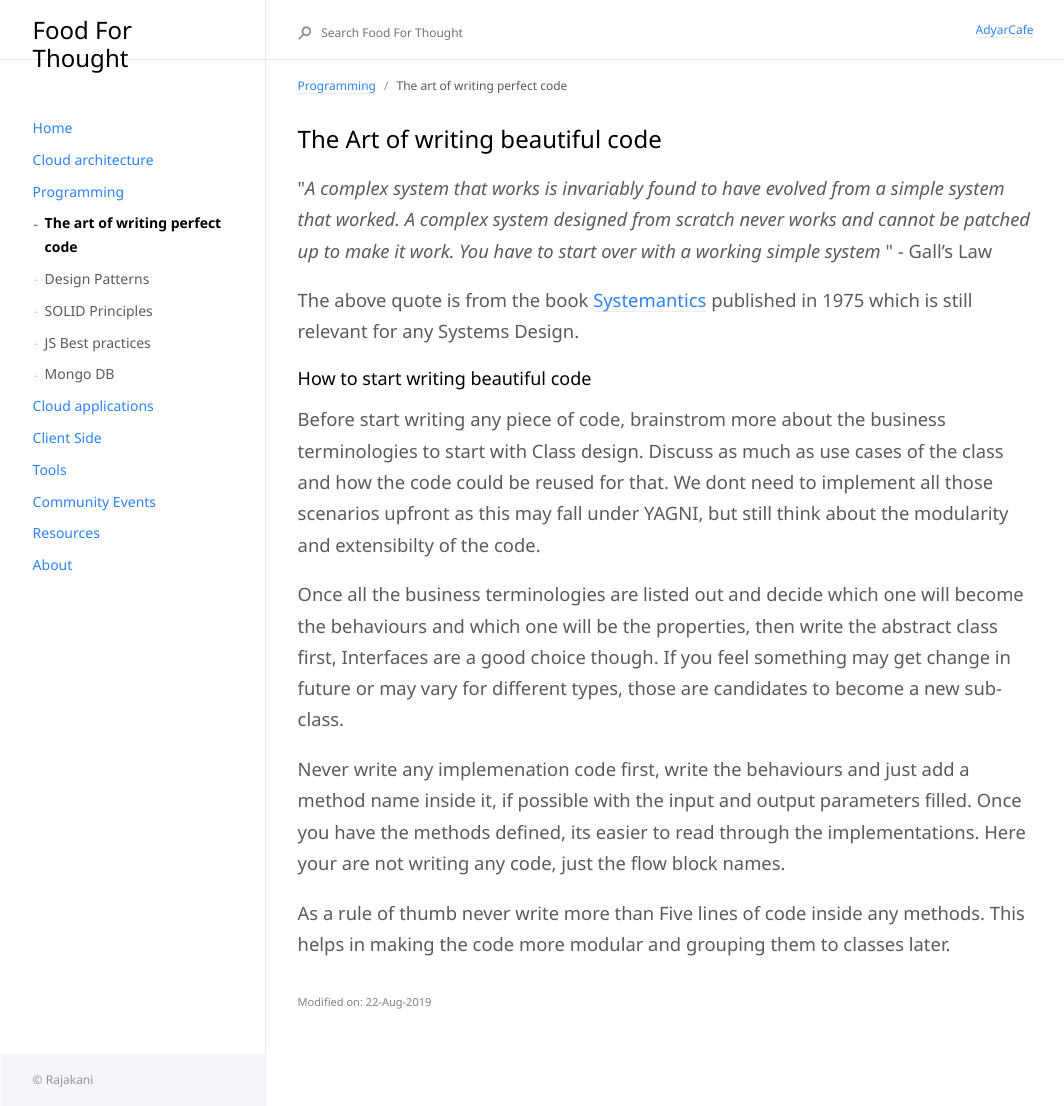
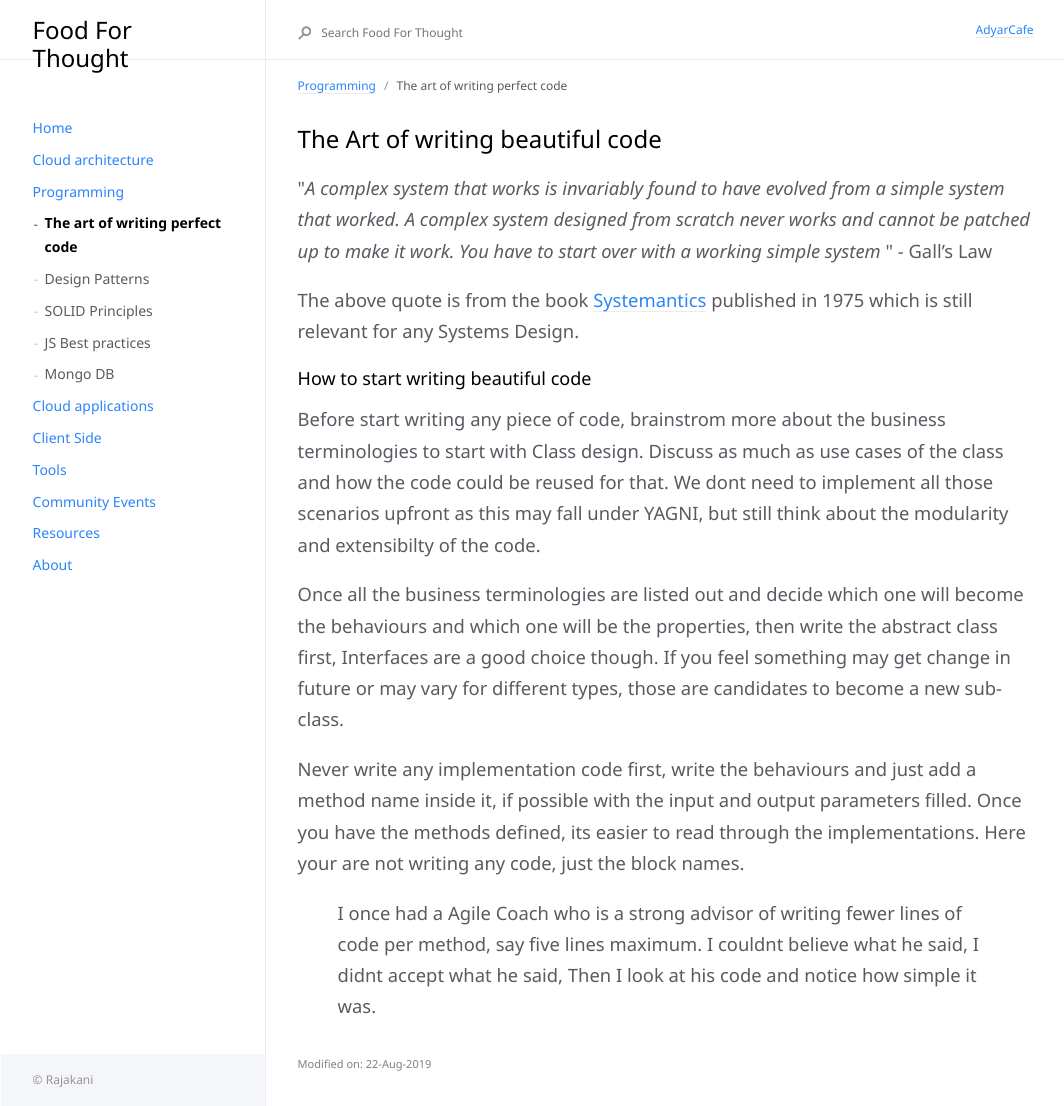
Before and after one commit to Rajakani/rajakani.github.io, a Jekyll site: the page built from docs/programming/art-of-beautiful-code.md, in a window 1280 px wide. Shown: the whole page, without its empty margins (16-1080 px from the left). Built offline with Jekyll 4.4.1, drawn with Linux system fonts in a browser that asks for light colours.

```diff
--- a/docs/programming/art-of-beautiful-code.md
+++ b/docs/programming/art-of-beautiful-code.md
@@ -18,6 +18,7 @@ Before start writing any piece of code, brainstrom more about the business termi
 Once all the business terminologies are listed out and decide which one will become the behaviours and which one will be the properties, then write the abstract class first, Interfaces are a good choice though.
 If you feel something may get change in future or may vary for different types, those are candidates to become a new sub-class.
 
-Never write any implemenation code first, write the behaviours and just add a method name inside it, if possible with the input and output parameters filled. Once you have the methods defined, its easier to read through the implementations. Here your are not writing any code, just the flow block names.
+Never write any implementation code first, write the behaviours and just add a method name inside it, if possible with the input and output parameters filled. Once you have the methods defined, its easier to read through the implementations. Here your are not writing any code, just the block names.
 
-As a rule of thumb never write more than Five lines of code inside any methods. This helps in making the code more modular and grouping them to classes later.
+>I once had a Agile Coach who is a strong advisor of writing fewer lines of code per method, say five lines maximum.
+I couldnt believe what he said, I didnt accept what he said, Then I look at his code and notice how simple it was.
```
Also changed, not shown: docs/about/about.md (+1 -0 lines), docs/about/quotes.md (added, +8 -0 lines).
